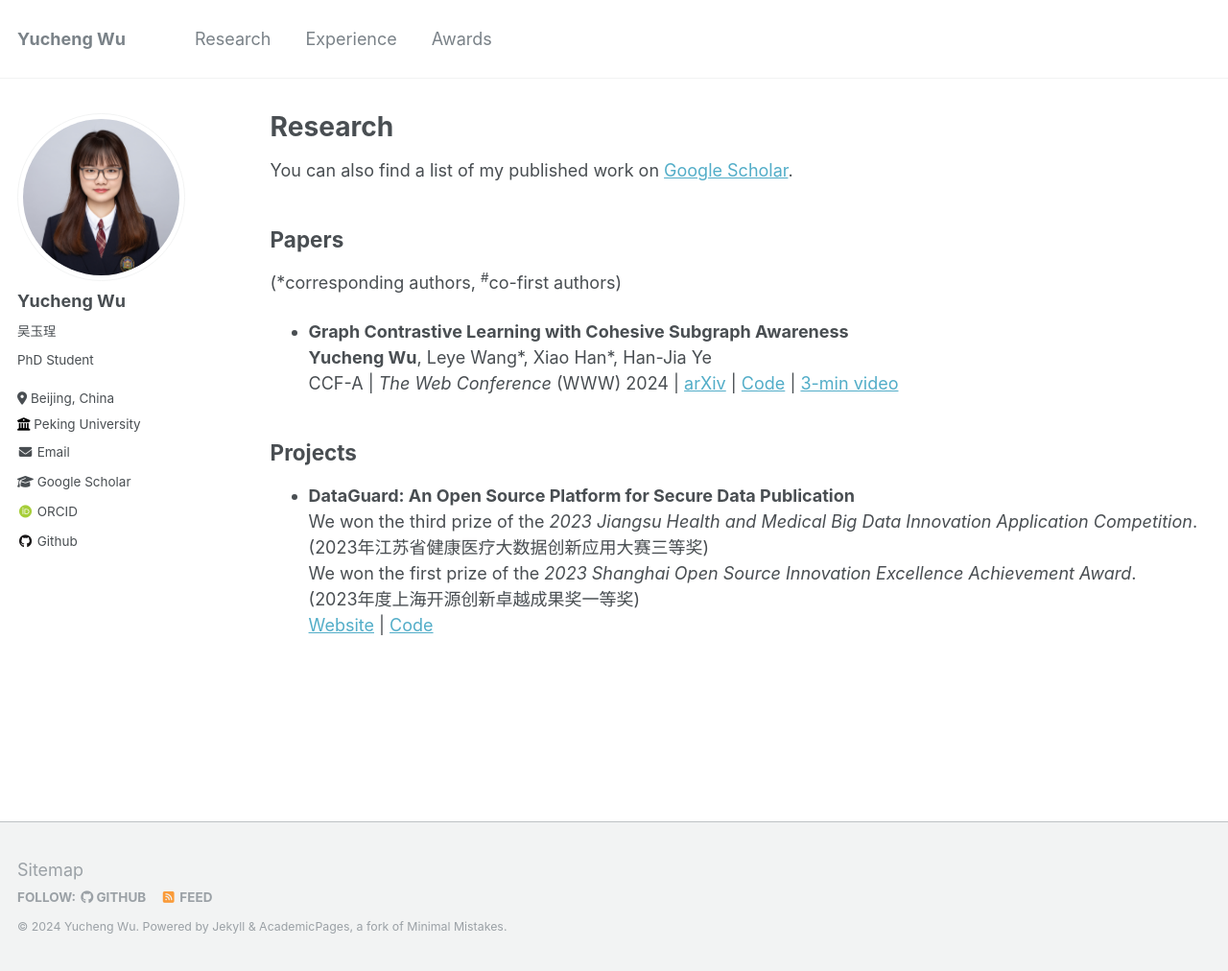
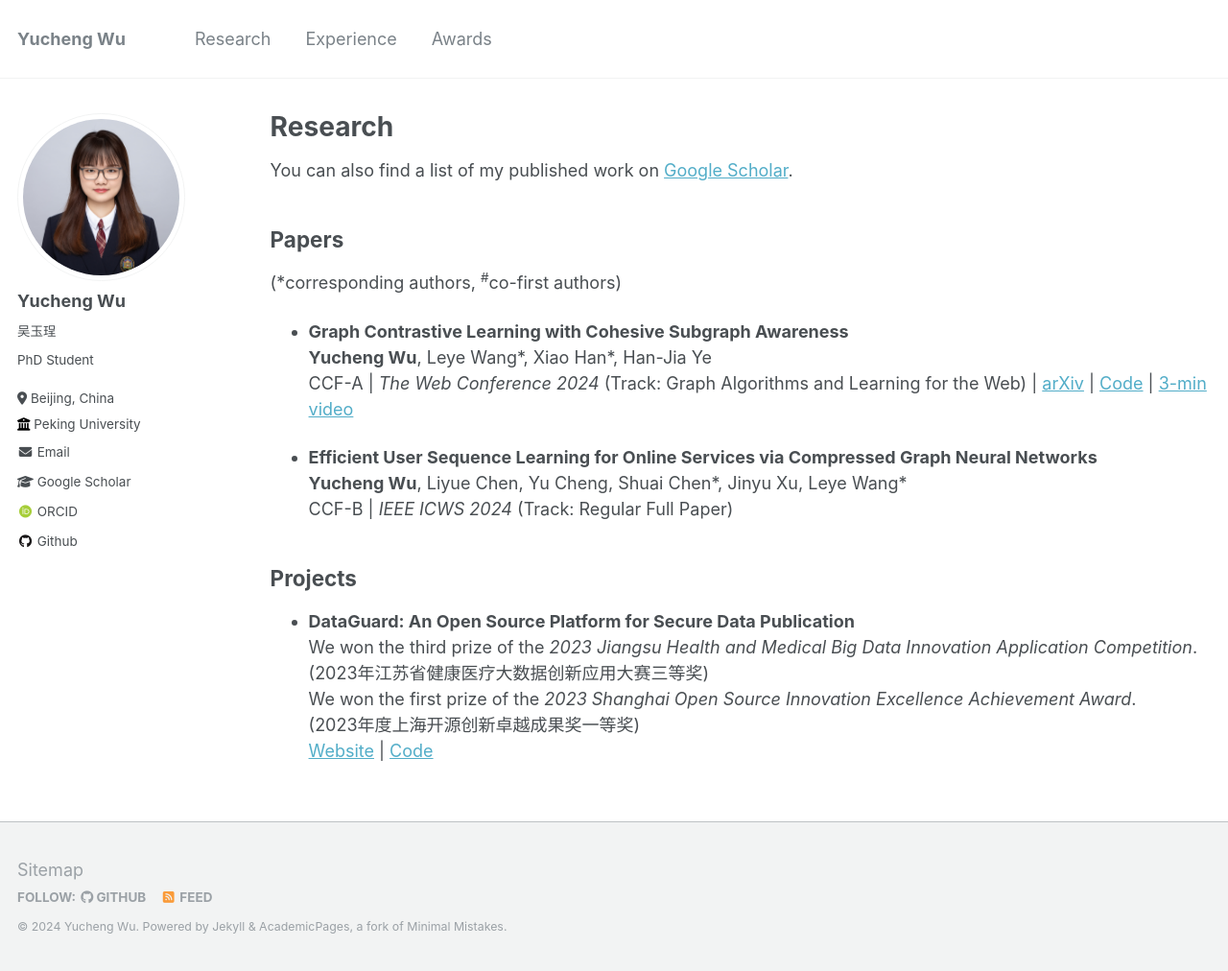
Before and after one commit to wuyucheng2002/wuyucheng2002.github.io, a Jekyll site: the page built from _pages/research.md, in a window 1280 px wide and 1012 px high. Shown: the whole window at 96% size. Built offline with Jekyll 4.4.1, drawn with Linux system fonts in a browser that asks for light colours; some web fonts are replaced.

Commit message:
Update research.md

```diff
--- a/_pages/research.md
+++ b/_pages/research.md
@@ -13,11 +13,14 @@ You can also find a list of my published work on <a href="https://scholar.google
 
 * **Graph Contrastive Learning with Cohesive Subgraph Awareness** <br/>
   <b>Yucheng Wu</b>, Leye Wang\*, Xiao Han\*, Han-Jia Ye <br/>
-  CCF-A | *The Web Conference* (WWW) 2024 |
+  CCF-A | *The Web Conference 2024* (Track: Graph Algorithms and Learning for the Web) |
   <a href="https://arxiv.org/abs/2401.17580" target="_blank">arXiv</a> |
   <a href="https://github.com/wuyucheng2002/CTAug" target="_blank">Code</a> |
   <a href="https://www.youtube.com/watch?v=XLaXTIMSG_0" target="_blank">3-min video</a>
 
+* **Efficient User Sequence Learning for Online Services via Compressed Graph Neural Networks** <br/>
+  <b>Yucheng Wu</b>, Liyue Chen, Yu Cheng, Shuai Chen\*, Jinyu Xu, Leye Wang\* <br/>
+  CCF-B | *IEEE ICWS 2024* (Track: Regular Full Paper)
 
 
 ## Projects
```
